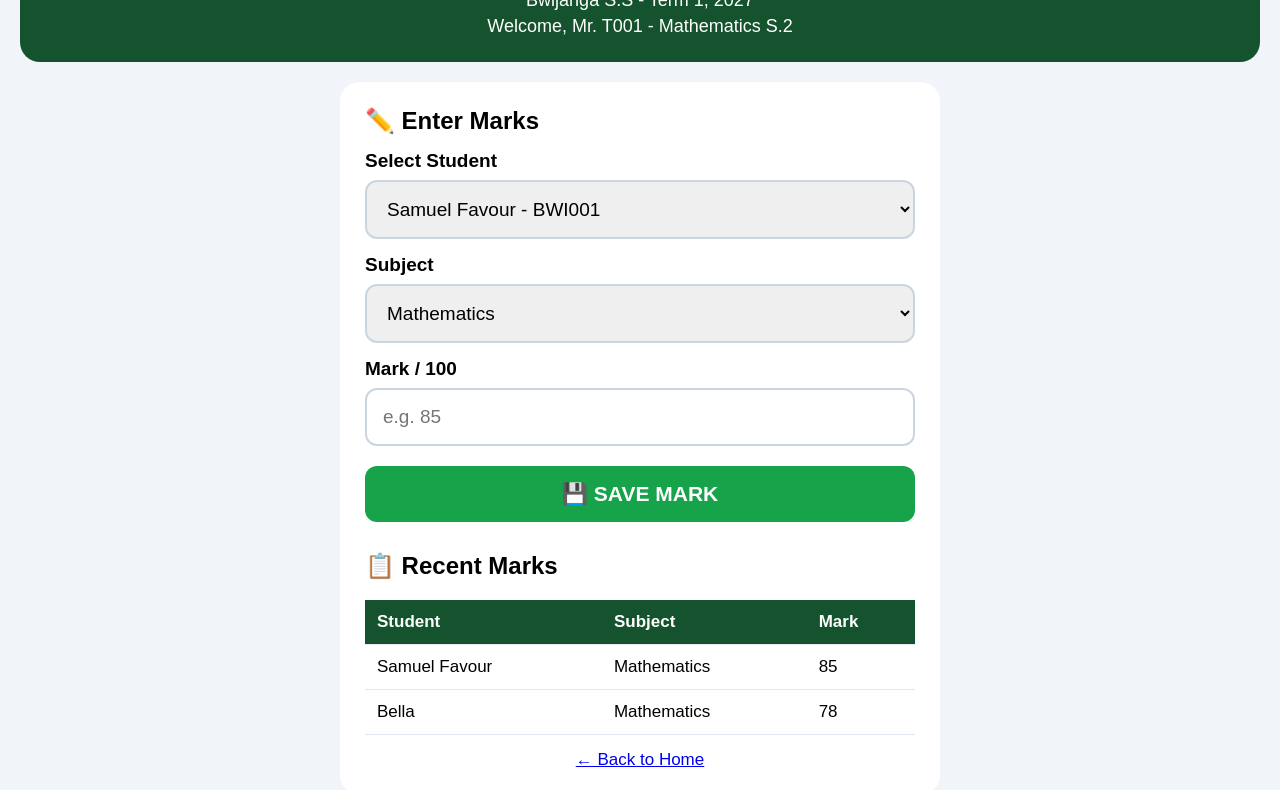
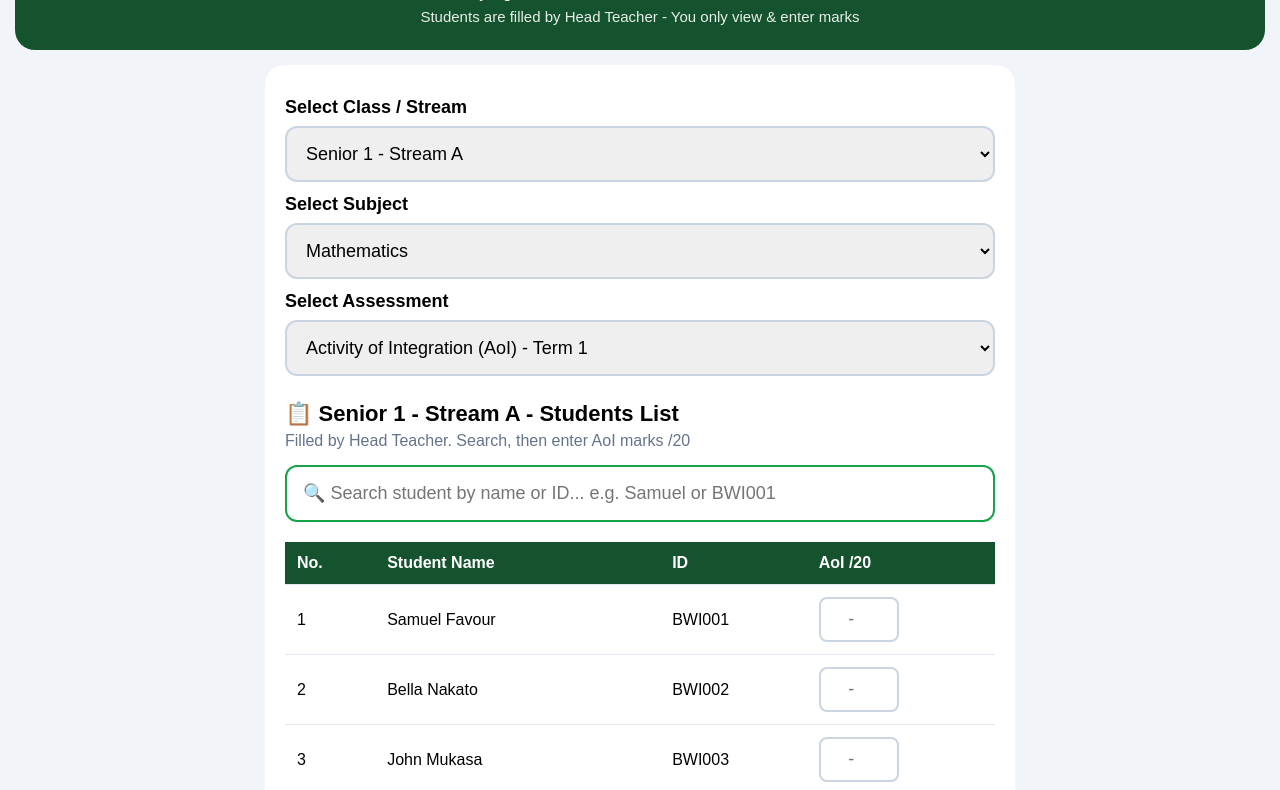
Before and after one commit to ksamuelfavour-wq/School-portal-, a plain HTML site: page teacher-dashboard.html in a window 1280 px wide. Shown: the part 95-885 px from the top of the page. Drawn offline with Linux system fonts and the light colour scheme.

Commit message:
Update teacher-dashboard.html

```diff
--- a/teacher-dashboard.html
+++ b/teacher-dashboard.html
@@ -5,64 +5,88 @@
 <meta name="viewport" content="width=device-width, initial-scale=1">
 <style>
 *{box-sizing:border-box;margin:0;padding:0}
-body{font-family:Arial;background:#f1f5f9;padding:20px}
+body{font-family:Arial;background:#f1f5f9;padding:15px}
 .top{background:#14532d;color:white;text-align:center;padding:25px;border-radius:20px}
-.top h1{font-size:30px}
-.top p{font-size:18px;margin-top:5px}
-.card{background:white;border-radius:20px;padding:25px;margin-top:20px;max-width:600px;margin-left:auto;margin-right:auto}
-label{font-size:19px;font-weight:bold;display:block;margin-top:15px}
-input,select{width:100%;padding:16px;font-size:19px;border:2px solid #cbd5e1;border-radius:12px;margin-top:8px}
-button{width:100%;background:#16a34a;color:white;font-size:21px;font-weight:bold;padding:16px;border:none;border-radius:12px;margin-top:20px}
+.top h1{font-size:28px}
+.top p{font-size:17px;margin-top:5px}
+.card{background:white;border-radius:20px;padding:20px;margin-top:15px;max-width:750px;margin-left:auto;margin-right:auto}
+label{font-size:18px;font-weight:bold;display:block;margin-top:12px}
+select{width:100%;padding:15px;font-size:18px;border:2px solid #cbd5e1;border-radius:12px;margin-top:8px}
+#search{width:100%;padding:16px;font-size:18px;border:2px solid #16a34a;border-radius:12px;margin-top:15px}
 table{width:100%;border-collapse:collapse;margin-top:20px}
-th,td{padding:12px;text-align:left;font-size:17px;border-bottom:1px solid #e2e8f0}
+th,td{padding:12px;text-align:left;font-size:16px;border-bottom:1px solid #e2e8f0}
 th{background:#14532d;color:white}
+input.mark{width:80px;padding:10px;font-size:18px;text-align:center;border:2px solid #cbd5e1;border-radius:8px}
+button.save{width:100%;background:#16a34a;color:white;font-size:21px;font-weight:bold;padding:16px;border:none;border-radius:12px;margin-top:20px}
 a{display:block;text-align:center;margin-top:15px;font-size:17px}
 </style>
 </head>
 <body>
 <div class="top">
 <h1>👨‍🏫 Teacher Dashboard</h1>
-<p>Bwijanga S.S - Term 1, 2027</p>
-<p>Welcome, Mr. T001 - Mathematics S.2</p>
+<p>Bwijanga S.S - Welcome, Mr. T001 - Mathematics</p>
+<p style="font-size:15px;opacity:0.9">Students are filled by Head Teacher - You only view & enter marks</p>
 </div>
 <div class="card">
-<h2>✏️ Enter Marks</h2>
-<label>Select Student</label>
-<select id="student">
-<option>Samuel Favour - BWI001</option>
-<option>Bella - BWI002</option>
-<option>John - BWI003</option>
+<label>Select Class / Stream</label>
+<select id="stream" onchange="showStream()">
+<option value="S1A">Senior 1 - Stream A</option>
+<option value="S1B">Senior 1 - Stream B</option>
+<option value="S2A">Senior 2 - Stream A</option>
+<option value="S2B">Senior 2 - Stream B</option>
 </select>
-<label>Subject</label>
-<select id="subject">
+<label>Select Subject</label>
+<select>
 <option>Mathematics</option>
 <option>English</option>
 <option>Science</option>
 <option>CRE</option>
 <option>History</option>
 </select>
-<label>Mark / 100</label>
-<input id="mark" type="number" placeholder="e.g. 85">
-<button onclick="save()">💾 SAVE MARK</button>
+<label>Select Assessment</label>
+<select>
+<option>Activity of Integration (AoI) - Term 1</option>
+<option>End of Term Exam</option>
+</select>
+
+<h2 id="title" style="margin-top:25px;font-size:22px">📋 Senior 1 - Stream A - Students List</h2>
+<p style="color:#64748b;margin-top:5px">Filled by Head Teacher. Search, then enter AoI marks /20</p>
+
+<input id="search" onkeyup="searchStudent()" placeholder="🔍 Search student by name or ID... e.g. Samuel or BWI001">
+
+<table id="studentTable">
+<tr><th>No.</th><th>Student Name</th><th>ID</th><th>AoI /20</th></tr>
+<tr><td>1</td><td>Samuel Favour</td><td>BWI001</td><td><input class="mark" type="number" placeholder="-"></td></tr>
+<tr><td>2</td><td>Bella Nakato</td><td>BWI002</td><td><input class="mark" type="number" placeholder="-"></td></tr>
+<tr><td>3</td><td>John Mukasa</td><td>BWI003</td><td><input class="mark" type="number" placeholder="-"></td></tr>
+<tr><td>4</td><td>Grace Achieng</td><td>BWI004</td><td><input class="mark" type="number" placeholder="-"></td></tr>
+<tr><td>5</td><td>David Ssemwanga</td><td>BWI005</td><td><input class="mark" type="number" placeholder="-"></td></tr>
+<tr><td>6</td><td>Faith Nansubuga</td><td>BWI006</td><td><input class="mark" type="number" placeholder="-"></td></tr>
+</table>
+
+<button class="save" onclick="saveAll()">💾 SAVE ALL MARKS</button>
 <p id="msg" style="text-align:center;font-size:18px;font-weight:bold;margin-top:15px"></p>
-<h2 style="margin-top:30px">📋 Recent Marks</h2>
-<table>
-<tr><th>Student</th><th>Subject</th><th>Mark</th></tr>
-<tr><td>Samuel Favour</td><td>Mathematics</td><td>85</td></tr>
-<tr><td>Bella</td><td>Mathematics</td><td>78</td></tr>
-</table>
 <a href="index.html">← Back to Home</a>
 </div>
 <script>
-function save(){
-let s=document.getElementById("student").value;
-let sub=document.getElementById("subject").value;
-let m=document.getElementById("mark").value;
-if(!m){document.getElementById("msg").innerText="❌ Please enter a mark";document.getElementById("msg").style.color="red";return;}
-document.getElementById("msg").innerText="✅ Saved! "+s+" - "+sub+" = "+m;
+function showStream(){
+let s=document.getElementById("stream").value;
+let names={"S1A":"Senior 1 - Stream A","S1B":"Senior 1 - Stream B","S2A":"Senior 2 - Stream A","S2B":"Senior 2 - Stream B"};
+document.getElementById("title").innerText="📋 "+names[s]+" - Students List";
+}
+function searchStudent(){
+let input=document.getElementById("search").value.toUpperCase();
+let rows=document.getElementById("studentTable").getElementsByTagName("tr");
+for(let i=1;i<rows.length;i++){
+let name=rows[i].getElementsByTagName("td")[1].innerText.toUpperCase();
+let id=rows[i].getElementsByTagName("td")[2].innerText.toUpperCase();
+if(name.includes(input)||id.includes(input)){rows[i].style.display="";}else{rows[i].style.display="none";}
+}
+}
+function saveAll(){
+document.getElementById("msg").innerText="✅ Marks Saved for this Stream! Well done Teacher!";
 document.getElementById("msg").style.color="green";
-document.getElementById("mark").value="";
 }
 </script>
 </body>
-</html>
+  </html>
```
